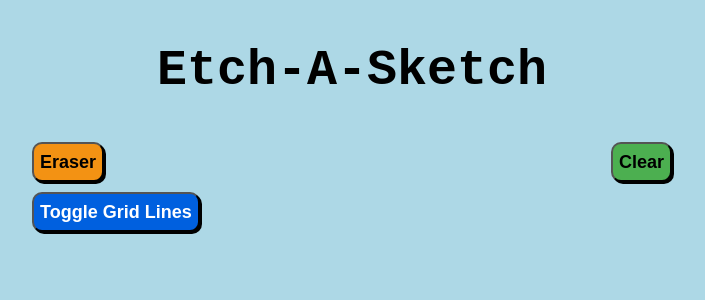
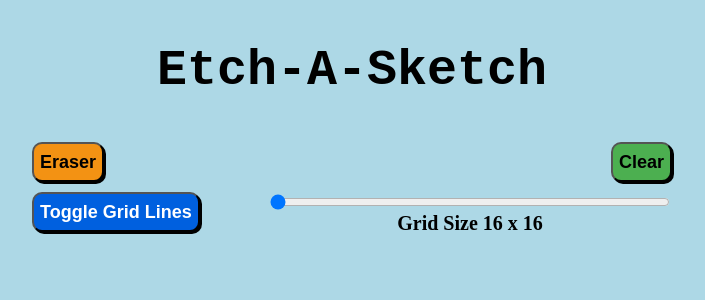
Before and after one commit to codegeass56/react-etch-a-sketch, a React (Vite) app: page / in a window 1280 px wide. Shown: the top 300 px of the page, without its empty margins (288-993 px from the left). Built offline with nearby package versions, Linux system fonts and the light colour scheme.

Commit message:
Create slider component and add styles to index.css

```diff
--- a/src/App.tsx
+++ b/src/App.tsx
@@ -1,6 +1,7 @@
 import Button from "./components/Button";
 import FlexContainer from "./components/FlexContainer";
 import Header from "./components/Header";
+import Slider from "./components/Slider";
 
 function App() {
   return (
@@ -12,6 +13,7 @@ function App() {
       </FlexContainer>
       <FlexContainer>
         <Button className="toggleLinesBtn">Toggle Grid Lines</Button>
+        <Slider />
       </FlexContainer>
     </div>
   );
--- /dev/null
+++ b/src/components/Slider.tsx
@@ -0,0 +1,21 @@
+import { useState } from "react";
+
+function Slider() {
+  const [value, setValue] = useState(16);
+  return (
+    <div className="sliderContainer">
+      <input
+        type="range"
+        min="16"
+        max="100"
+        value={value}
+        onChange={(e) => setValue(Number(e.target.value))}
+      />
+      <span>
+        Grid Size {value} x {value}
+      </span>
+    </div>
+  );
+}
+
+export default Slider;
--- a/src/index.css
+++ b/src/index.css
@@ -16,14 +16,6 @@ body {
   background-color: var(--color-body-background);
 }
 
-.app {
-  display: flex;
-  flex-direction: column;
-  justify-content: center;
-  align-items: center;
-  gap: 10px;
-}
-
 h1 {
   font-size: 50px;
   font-family: "Courier New", Courier, monospace;
@@ -36,6 +28,19 @@ button {
   font-weight: bold;
   cursor: pointer;
   box-shadow: 2px 2px black;
+}
+
+input {
+  width: 400px;
+  cursor: pointer;
+}
+
+.app {
+  display: flex;
+  flex-direction: column;
+  justify-content: center;
+  align-items: center;
+  gap: 10px;
 }
 
 .eraserBtn {
@@ -68,3 +73,15 @@ button {
   width: 640px;
   justify-content: space-between;
 }
+
+.sliderContainer {
+  display: flex;
+  flex-direction: column;
+  justify-content: center;
+  align-items: center;
+}
+
+.sliderContainer > span {
+  font-size: 20px;
+  font-weight: bold;
+}
```
